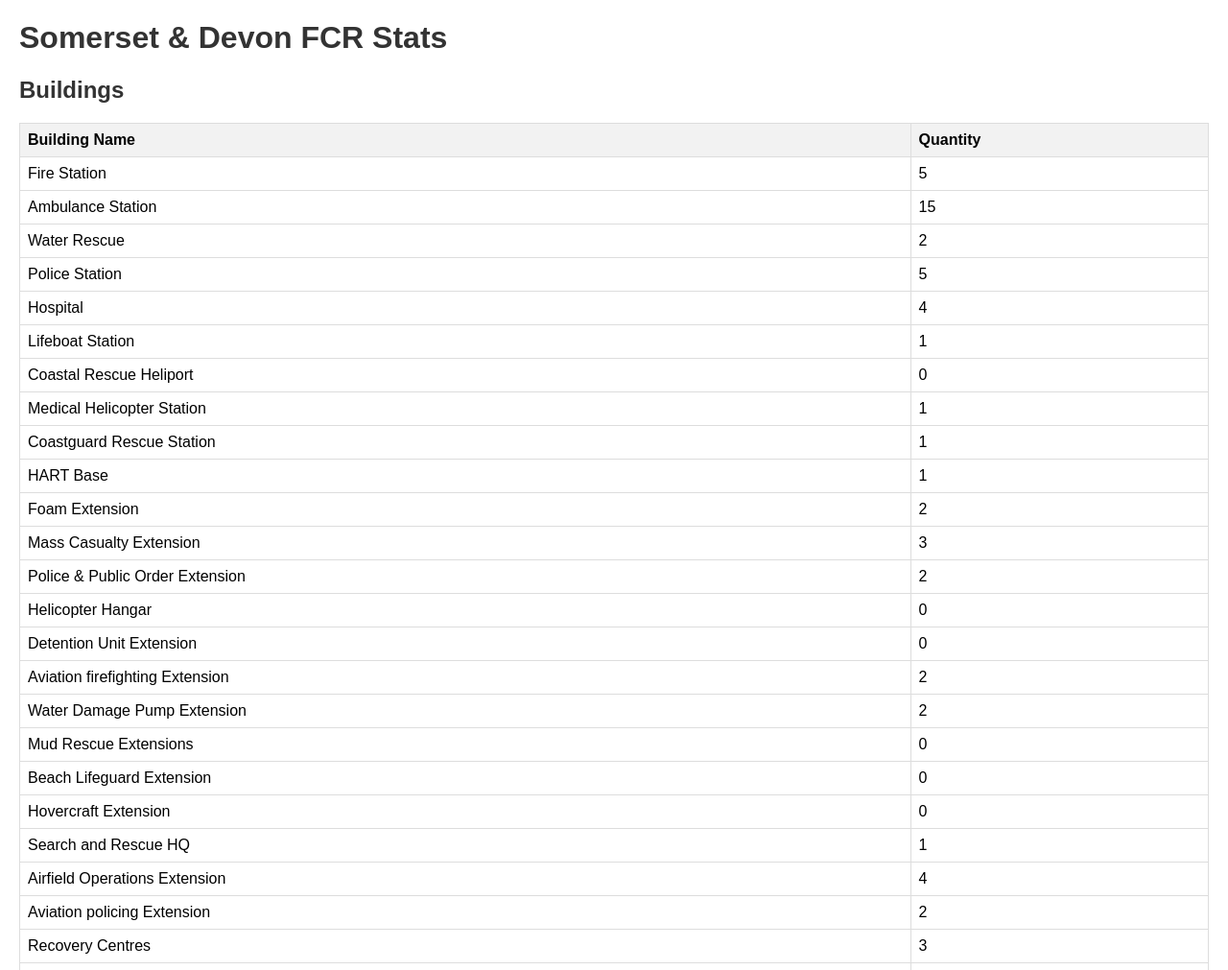
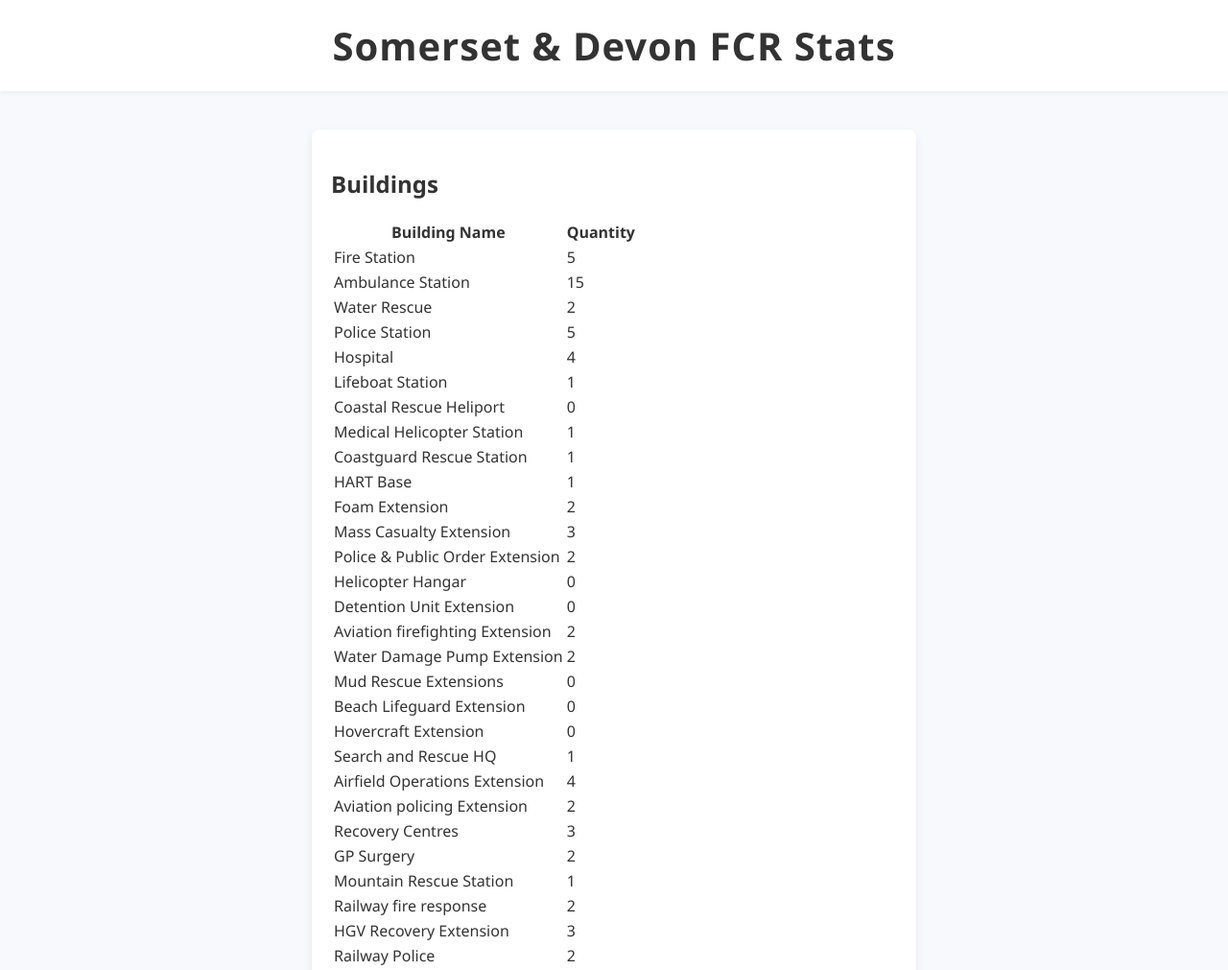
Before and after one commit to WinoWongo2024/bath-eostvel-map, a plain HTML site: page index.html in a window 1280 px wide. Shown: the top 1011 px of the page at 96% size. Drawn offline with Linux system fonts and the light colour scheme.

Commit message:
Update style.css

```diff
--- a/style.css
+++ b/style.css
@@ -1,30 +1,50 @@
+/* General Styles */
 body {
-    font-family: sans-serif;
-    margin: 20px;
+    font-family: 'Segoe UI', Tahoma, Geneva, Verdana, sans-serif;
+    background-color: #f7f9fc;
+    color: #333;
+    margin: 0;
+    padding: 0;
+    display: flex;
+    flex-direction: column;
+    min-height: 100vh;
 }
 
-h1, h2 {
-    color: #333;
+.container {
+    max-width: 1200px;
+    margin: 0 auto;
+    padding: 20px;
 }
 
-table {
-    width: 100%;
-    border-collapse: collapse;
+/* Header Styles */
+header {
+    background-color: #fff;
+    color: #333;
+    padding: 20px 0;
+    text-align: center;
+    box-shadow: 0 2px 5px rgba(0, 0, 0, 0.05);
     margin-bottom: 20px;
 }
 
-th, td {
-    border: 1px solid #ddd;
-    padding: 8px;
-    text-align: left;
+header h1 {
+    margin: 0;
+    font-size: 2.5em;
+    letter-spacing: 1px;
 }
 
-th {
-    background-color: #f2f2f2;
+/* Main Content Styles */
+main {
+    flex: 1; /* Allow main to grow and take available space */
+    display: flex;
+    flex-wrap: wrap;
+    justify-content: space-around;
+    padding: 20px;
 }
 
-footer {
-    margin-top: 20px;
-    text-align: center;
-    color: #777;
-}
+section {
+    background-color: #fff;
+    border-radius: 8px;
+    box-shadow: 0 4px 10px rgba(0, 0, 0, 0.08);
+    margin-bottom: 20px;
+    padding: 20px;
+    width: calc(50% - 30px); /* Two sections per row with some gap
```
